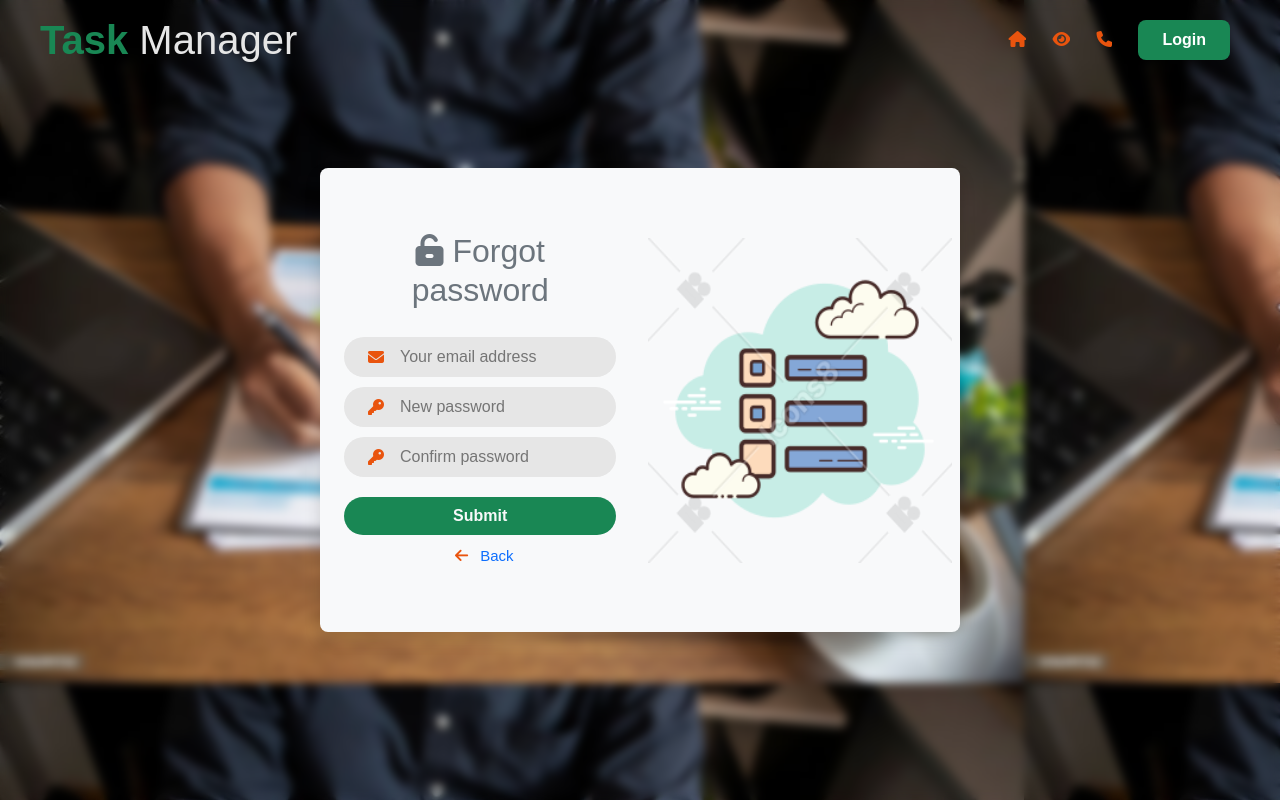
After one commit to Andry-GitCrs/Task_Manager, a Flask app: page /auth/forgot_password in a window 1280 px wide. The commit adds this page. Run offline with Flask 3, Linux system fonts and the light colour scheme; some libraries are stand-ins or nearby versions.

Commit message:
Add forgot password functionality with API endpoint and frontend integration

```diff
--- a/main/main.py
+++ b/main/main.py
@@ -11,7 +11,7 @@ sys.path.append(os.path.abspath(os.path.join(os.path.dirname(__file__), '..')))
 script_dir = os.path.dirname(os.path.abspath(__file__))
 
 ## Dependence module
-from routes import userTaskActivities, addsubtask, auth, checksubtask, deletesubtask, deletetask, deleteuser, edituserrole, exportcsv, fetchUserDailyFinishedSubtask, fetchtask, fetchusers, findtask, getNotification, getTaskByDate, gettodaytasks, getupcomingtasks, login, loginadmin, markNotification, register, gettasks, addtask, sendemail, suspenduser, deteteTaskPermanentely, updateprofile, exportpdf, adduser, updatesubtask, updatetask, sendNotification, users_statistics
+from routes import forgot_password, userTaskActivities, addsubtask, auth, checksubtask, deletesubtask, deletetask, deleteuser, edituserrole, exportcsv, fetchUserDailyFinishedSubtask, fetchtask, fetchusers, findtask, getNotification, getTaskByDate, gettodaytasks, getupcomingtasks, login, loginadmin, markNotification, register, gettasks, addtask, sendemail, suspenduser, deteteTaskPermanentely, updateprofile, exportpdf, adduser, updatesubtask, updatetask, sendNotification, users_statistics
 from database import pgconnexion
 
 ## App config
@@ -64,6 +64,10 @@ def contact():
 @app.route('/login')
 def login_page():
     return render_template('views/login.html')
+
+@app.route('/auth/forgot_password')
+def forgot_password_page():
+    return render_template('views/forgot_password.html')
 
 ## Auth route
 auth.auth(app)
@@ -248,6 +252,9 @@ edituserrole.edit_user_role(app, database)
 ## Update user
 updateprofile.update_profile(app, database)
 
+## Forgot password
+forgot_password.forgot_password(app, database)
+
 ## Verify email
 sendemail.verifyEmail(app)
 
--- a/static/css/style.css
+++ b/static/css/style.css
@@ -813,3 +813,9 @@ nav li a{
 li:hover .notification-hover-info {
     display: flex;
 }
+
+.py-0.px-4:focus-within {
+  border: 1px solid #e9540e;
+  background-color: #f0f0f0;
+  transform: .5s ease-in-out;
+}
--- /dev/null
+++ b/static/js/forgot_password.js
@@ -0,0 +1,89 @@
+$('#forgot-password-form').on('submit', async function(e) {
+    e.preventDefault();
+
+    const email = document.getElementById('email').value.trim('');
+    const new_password = document.getElementById('new_password').value.trim('');
+    const confirm_password = document.getElementById('confirm_password').value.trim('');
+    let submitBtn = document.getElementById('submit');
+
+    user = {
+        "email": email,
+        "new_password": new_password,
+        "confirmation_password": confirm_password
+    }
+    $(".loading-dash").css("display", 'inline');
+    submitBtn.disabled = true;
+    try {
+        const response = await fetch("/api/user/forgot_password", {
+            method: "PUT",
+            headers: { "Content-Type": "application/json" },
+            body: JSON.stringify(user)
+        });
+
+        const responseData = await response.json();
+
+        if (response.ok) {  //Response with status code 200
+            showNotification("success", responseData.message)
+            submitBtn.textContent = 'Redirecting...';
+            setTimeout(() => {
+              location.href = '/auth'
+              submitBtn.textContent = 'Submit';
+            }, 2000);
+
+        } else {
+            showNotification("error", responseData.error)
+
+        }
+
+    } catch (error) {
+        showNotification("error", error)
+
+    }
+    $(".loading-dash").css("display", 'none');
+    submitBtn.disabled = false;
+});
+
+//Notification displayer
+function showNotification(type, message) {
+    const notification = document.getElementById('notification');
+    const messageBox = document.getElementById('notification-message');
+    const icon = document.getElementById('notification-icon');
+
+    // Reset classes
+    notification.className = 'position-fixed bottom-0 end-0 mb-3 me-3 px-4 py-3 shadow rounded text-white d-flex align-items-center gap-2';
+    icon.className = '';
+
+    if (type === 'error') {
+        notification.classList.add('bg-danger');
+        icon.classList.add('fas', 'fa-circle-exclamation');
+    } else if (type === 'success') {
+        notification.classList.add('bg-success');
+        icon.classList.add('fas', 'fa-check-circle');
+    }
+
+    messageBox.textContent = message;
+
+    // Show with animation
+    notification.style.opacity = 0;
+    notification.style.transform = 'translateY(20px)';
+    notification.classList.remove('d-none');
+
+    setTimeout(() => {
+        notification.style.transition = 'opacity 0.5s ease, transform 0.5s ease';
+        notification.style.opacity = 1;
+        notification.style.transform = 'translateY(0)';
+    }, 10); // Small delay to trigger transition
+
+    // Hide after 5 seconds
+    setTimeout(() => {
+        notification.style.opacity = 0;
+        notification.style.transform = 'translateY(20px)';
+
+        // After animation ends, hide the element
+        setTimeout(() => {
+            notification.classList.add('d-none');
+        }, 500); // Match transition duration
+    }, 5000);
+}
+
+$("body").css("background-image", "url('../../static/images/bg-4.jpg')")
--- a/templates/views/admin/base.html
+++ b/templates/views/admin/base.html
@@ -52,7 +52,7 @@
             </ul>
         </div>
         <div class="pt-4 text-center">
-            <a href="/auth/logout" class="text-decoration-none text-dark"><i class="btn bg-danger fas fa-power-off mx-2 text-light"></i><span>Logout</span></a>
+            <a href="/auth/logout" class="text-decoration-none text-dark"><i class="btn bg-danger fas fa-sign-out-alt mx-2 text-light"></i><span>Logout</span></a>
         </div>
 
     </aside>
--- a/templates/views/auth.html
+++ b/templates/views/auth.html
@@ -13,7 +13,7 @@
             </div>
             <!-- Login form -->
             <form class="p-3" id="login_form" method="POST" action="/auth">
-                <h2 class="text-dark text-center">Member login</h2>
+                <h2 class="text-secondary text-center"><i class="fas fa-user-lock text-secondary"></i> Member login</h2>
                 <div>
                     <div class="py-0 px-4">
                         <i class="fa fa-envelope"></i>
@@ -27,13 +27,13 @@
                 <button class="btn fw-bold text-light bg-success" id="log-in">
                     Login <img class="loading" src="{{ url_for('static', filename='images/loading.gif') }}" alt="">
                 </button>
-                <a class="text-dark text-center text-decoration-none fw-bold" href="#">Forgot Password?</a>
+                <a class="text-success text-center text-decoration-none" href="/auth/forgot_password">Forgot Password?</a>
                 <a class="text-center text-decoration-none" href="" id="register-btn"> <i class="fas fa-arrow-left mx-2"></i> Create your account</a>
             </form>
 
             <!--Registration  form-->
             <form class="p-3 d-none" id="register_form" name="register" method="POST" action="/auth">
-                <h2 class="text-dark text-center">Member Register</h2>
+                <h3 class="text-secondary text-center"><i class="fas fa-id-card text-secondary"></i> Member Register</h3>
                 <div>
                     <div class="py-0 px-4">
                         <i class="fas fa-envelope"></i>
--- /dev/null
+++ b/templates/views/forgot_password.html
@@ -0,0 +1,41 @@
+{% extends "views/base.html" %}
+{% block title %}
+    Forgot password
+{% endblock %}
+{% block loginActive %}
+    active-link
+{% endblock %}
+{% block pub %}
+    <div class="d-flex align-items-center justify-content-center vh-100 ">
+        <div class="bg-light shadow align-items-center mx-auto gap-3 p-2 form-container py-5 rounded-3">
+            <!--Registration  form-->
+            <form class="p-3" id="forgot-password-form" name="register" method="POST" action="/auth">
+                <h2 class="text-secondary text-center"><i class="fas fa-unlock-alt text-secondary"></i> Forgot password</h2>
+                <div>
+                    <div class="py-0 px-4">
+                        <i class="fas fa-envelope"></i>
+                        <input class="text-dark" type="email" placeholder="Your email address" name="email" id="email" required>
+                    </div>
+                    <div class="py-0 px-4">
+                        <i class="fas fa-key"></i>
+                        <input class="text-dark" type="password" placeholder="New password" name="new_password" id="new_password" required>
+                    </div>
+                    <div class="py-0 px-4">
+                        <i class="fas fa-key"></i>
+                        <input class="text-dark" type="password" placeholder="Confirm password" name="confirm_password" id="confirm_password" required>
+                    </div>
+                </div>
+                <button class="btn fw-bold text-light bg-success" id="submit">
+                    Submit <img class="loading" src="{{ url_for('static', filename='images/loading.gif') }}" alt="">
+                </button>
+                <a class="text-center text-decoration-none" href="/auth" id="login-btn"><i class="fas fa-arrow-left mx-2"></i> Back </a>
+            </form>
+            <div class="bg-light overflow-hidden auth-img" id="register-img">
+                <img src="{{ url_for('static', filename='images/logo.png') }}" alt="" width="100%" height="100%">
+            </div>
+        </div>
+    </div>
+{% endblock %}
+{% block script %}
+    <script src="{{ url_for('static', filename='js/forgot_password.js') }}"></script>
+{% endblock %}
--- a/templates/views/users/base.html
+++ b/templates/views/users/base.html
@@ -95,7 +95,7 @@
                 <li class="my-2 py-1 {% block profile %}{% endblock %}">
                     <div class="w-100 d-flex align-items-center">
                         <a  class="text-dark text-decoration-none w-100" href="/dashboard/profile">
-                            <i class="text-dark fas fa-cog"></i>
+                            <i class="fas fa-user-circle text-secondary"></i>
                             My profile
                         </a>
                     </div>
@@ -103,7 +103,7 @@
                 <li class="my-2 py-1">
                     <div class="w-100 d-flex align-items-center">
                         <a  class="text-dark text-decoration-none w-100" href="/auth/logout">
-                            <i class="text-secondary fas fa-power-off"></i>
+                            <i class="fas fa-sign-out-alt text-secondary"></i>
                             Sing out
                         </a>
                     </div>
--- a/templates/views/users/profile.html
+++ b/templates/views/users/profile.html
@@ -25,7 +25,7 @@
           </div>
         <form id="update-form" class="col-md-6 col-sm-12">
             <h4>
-                <i class="text-success fas fa-pen"></i>
+                <i class="text-success fas fa-user-pen"></i>
                 Edit credentials
             </h4>
             <div class="mb-3">
```
Also changed, not shown: routes/forgot_password.py (added, +43 -0 lines), templates/views/admin/admin_login.html (+8 -8 lines).
